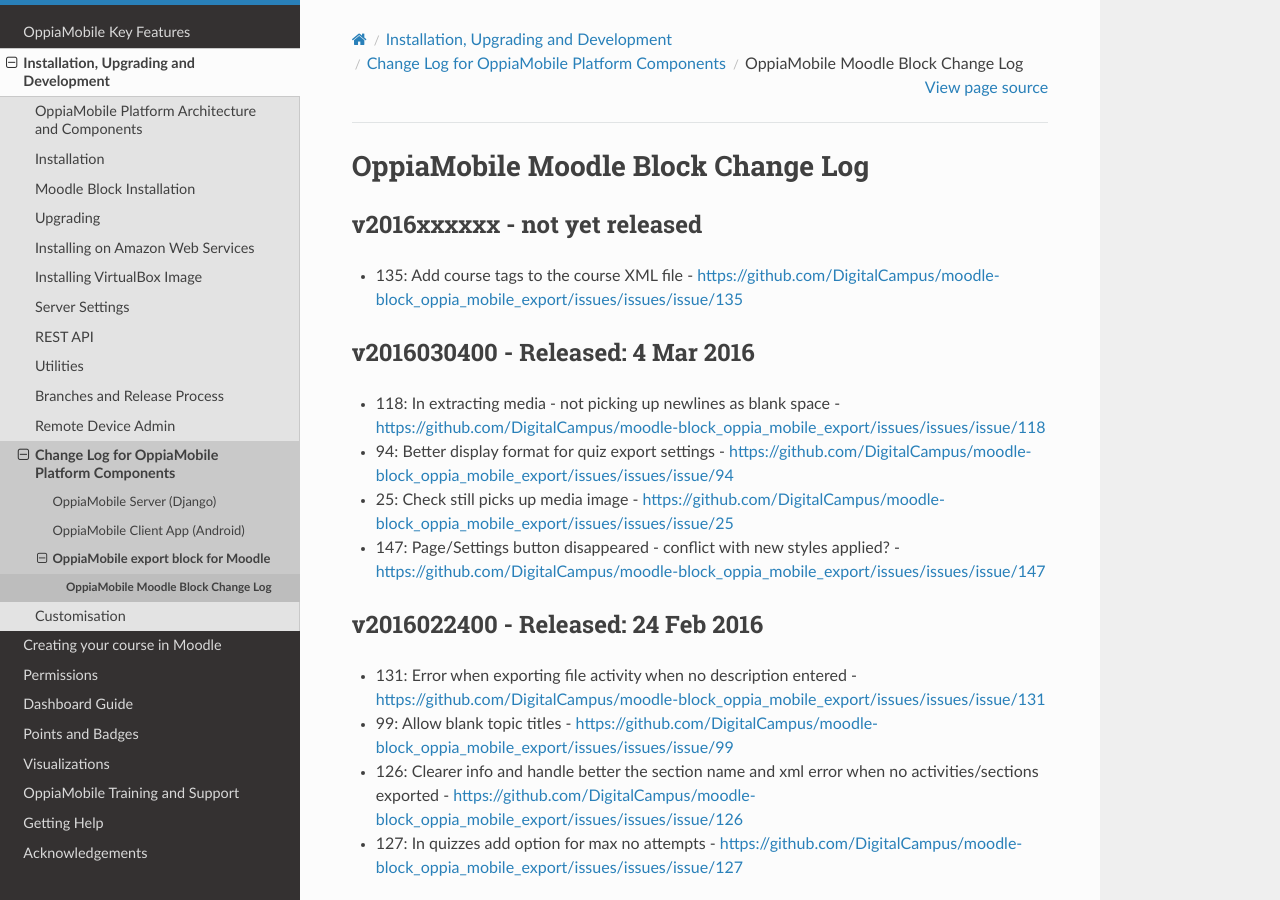
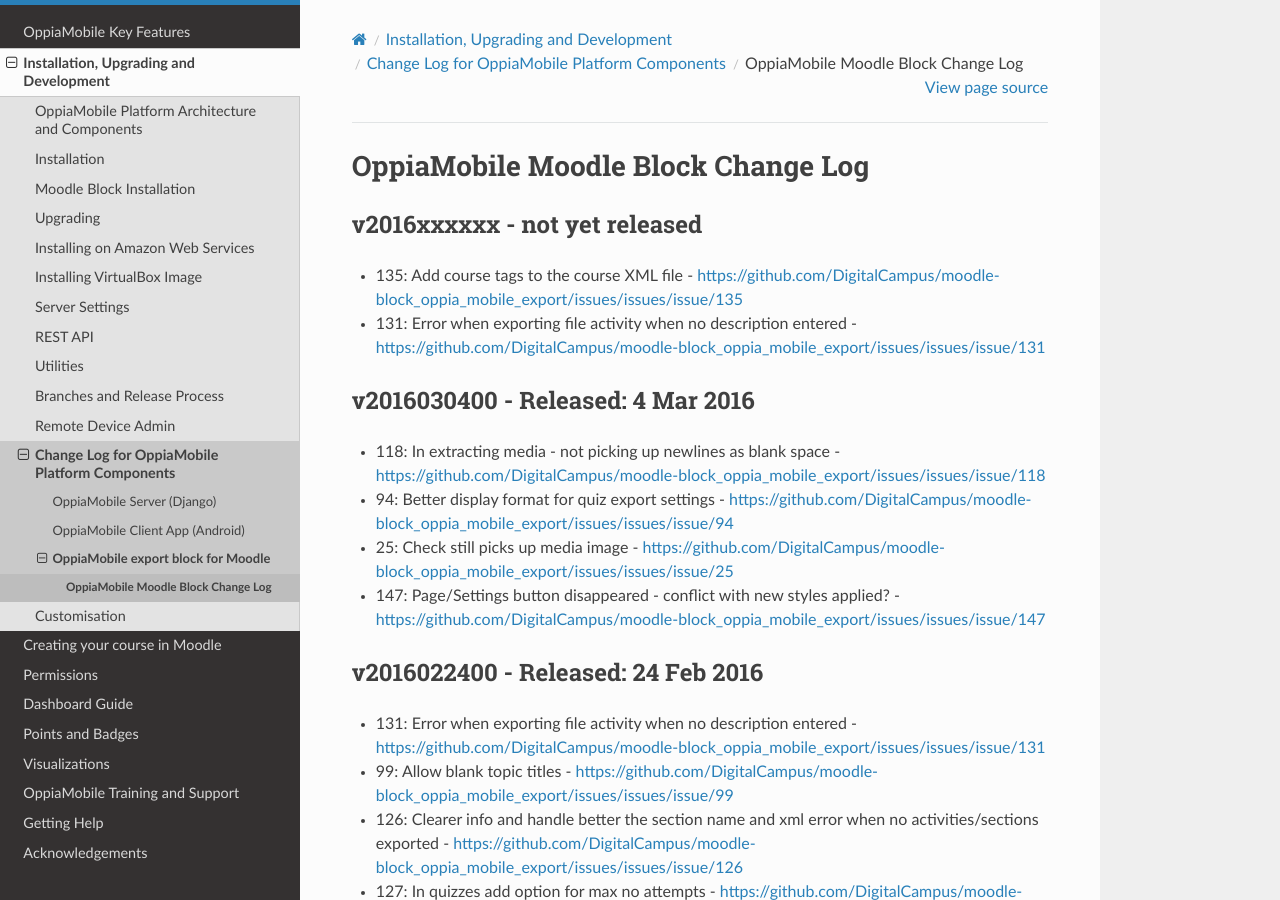
Before and after one commit to DigitalCampus/django-oppia, a Sphinx documentation site: the page built from docs/dev/changelog_moodleblock.rst, in a window 1280 px wide and 900 px high. Built offline with Sphinx 7.4.7 and the Read the Docs theme 2.0.0, drawn with Linux system fonts in a browser that asks for light colours; the version number is read from the project's files by our own code.

Commit message:
update docs

```diff
--- a/docs/dev/changelog_moodleblock.rst
+++ b/docs/dev/changelog_moodleblock.rst
@@ -7,6 +7,7 @@
 -------------------------------------
 
 * 135: Add course tags to the course XML file - https://github.com/DigitalCampus/moodle-block_oppia_mobile_export/issues/issues/issue/135
+* 131: Error when exporting file activity when no description entered - https://github.com/DigitalCampus/moodle-block_oppia_mobile_export/issues/issues/issue/131
 
 
 .. _blockv2016030400:
```
